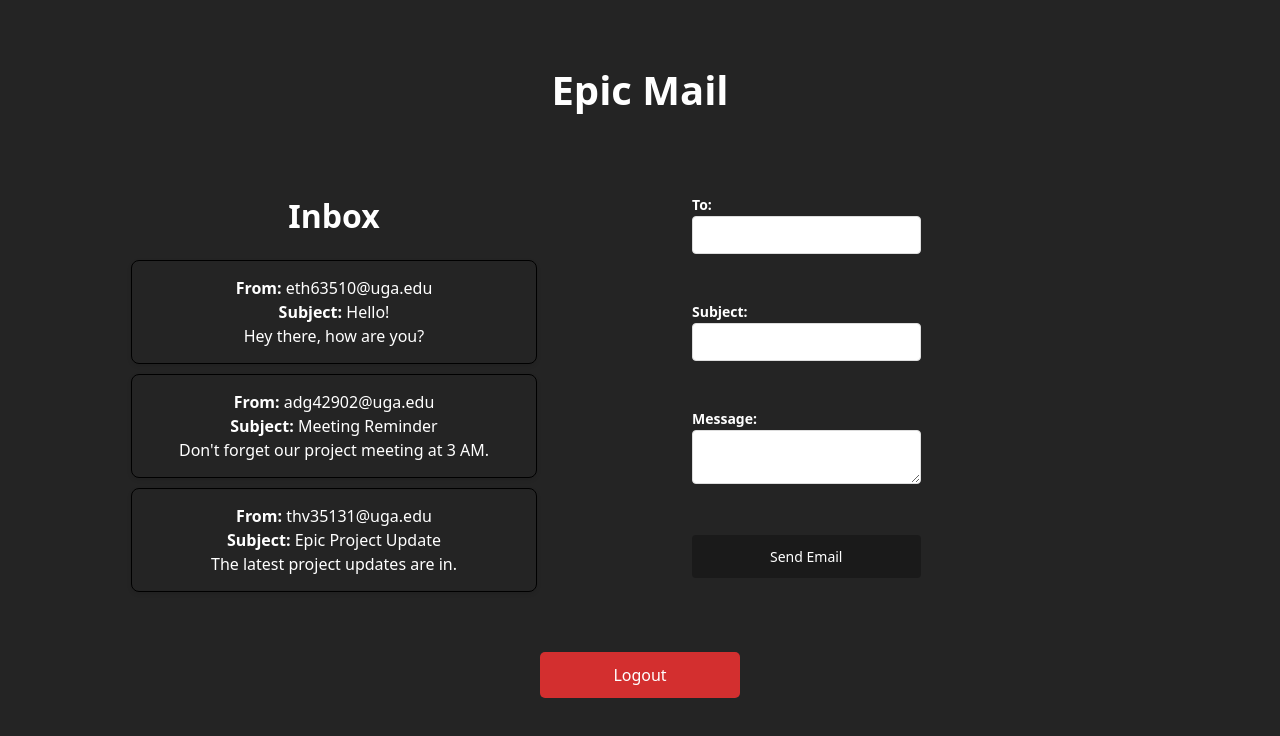
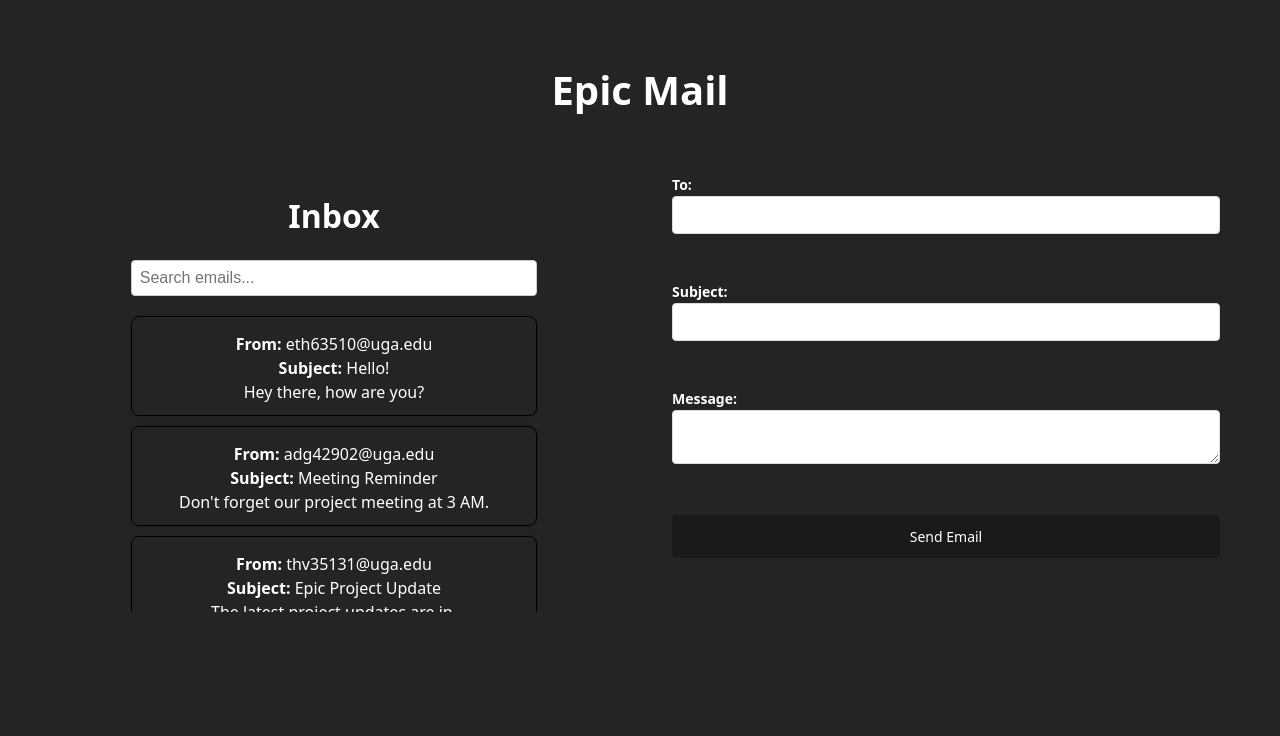
Before and after one commit to rrobinson421/EpicMailWebApplication, a React (Vite) app: page /email-management in a window 1280 px wide. Shown: the top 736 px of the page. Built offline with nearby package versions, Linux system fonts and the light colour scheme.

Commit message:
email search bar

```diff
--- a/src/components/EmailInbox.tsx
+++ b/src/components/EmailInbox.tsx
@@ -1,29 +1,86 @@
 import React, { useState } from 'react';
-import { useNavigate } from 'react-router-dom';
 import '/src/styles/EmailInboxStyle.css';
 
-interface Email {
+export interface Email {
   from: string;
   subject: string;
   message: string;
 }
 
-const EmailInbox: React.FC = () => {
-  const navigate = useNavigate();
+interface EmailInboxProps {
+  onEmailClick: (email: Email) => void; // Prop to handle email click
+}
 
-  // Fake emails for display
+const EmailInbox: React.FC<EmailInboxProps> = ({ onEmailClick }) => {
   const [emails] = useState<Email[]>([
     { from: "eth63510@uga.edu", subject: "Hello!", message: "Hey there, how are you?" },
     { from: "adg42902@uga.edu", subject: "Meeting Reminder", message: "Don't forget our project meeting at 3 AM." },
     { from: "thv35131@uga.edu", subject: "Epic Project Update", message: "The latest project updates are in." },
+    {
+      from: "rme78901@uga.edu",
+      subject: "Biography",
+      message: `During her childhood, she received early exposure to science from her mother, who was a "scientist."
+      Her life in a tiny house with her family of science enthusiasts was filled with love. As such, it wasn't long before she realized there were subtle differences in "love," each kind coming with different scents.
+      Her grandmother with silver hair was a fan of traditional theater with its humming and chirping, while her father wore a pair of large, furry boots.
+      Her parents loved each other, but they still argued from time to time.
+      She was an impassive girl who made mistakes all the time, but was also forgiven all the time.
+      "I was closer with Aunt Arlice compared to my other relatives, as she would buy me snacks. Her love was the best."
+      Soon, the young girl learned to be stubborn. Her understanding of "love" broke away from the formulae taught in textbooks.
+      As she grew older, her mother became strict with her. Together, they walked one step at a time on a vast glacial planet.
+      The girl gasped and stopped on the way, carefully observing the fantastical and enchanting "lifeforms" buried beneath the glaciers - What used to be lifeforms, at least.
+      Every time she arrived home after going on scientific expeditions, it was time for "rewards" —
+      When she took a small bite of the cake, the mouthwatering aroma would immediately cling to the roof of her mouth. Her insignificant anticipation always gave her mother's research an inviting smell.
+      Starting from their home, a planet blessed by Abundance, they boarded research aircraft and set off to more worlds.
+      Surrounded by flash bombs, silk headscarves, ribbons, and embroidery, the girl embraced joy amongst "lifeforms" created by spiraling and ascending data.
+      "A-Ruan, after eating Qingtuan, you must wash your fingers thoroughly before you can touch the lab bench."`
+    },
+    { from: "mnp67239@uga.edu", subject: "New Assignment", message: "Here's the new assignment for the course." },
+    { from: "xyz98765@uga.edu", subject: "Urgent: Server Down", message: "The server is down, please check ASAP." },
+    { from: "abc23456@uga.edu", subject: "Holiday Schedule", message: "Please review the holiday schedule for this year." },
+    {
+      from: "hta78901@uga.edu",
+      subject: "Genius Interview",
+      message: `Recent research progress on the space station has been hampered by the impact of the accident. Several researchers have been blaming themselves for betraying Madam Herta's trust and preference. May I ask: Do you have anything you'd like to say to everyone?
+      "Nope. Keep up the great work."
+      Everyone wishes to contribute to your scientific research, Madam Herta...
+      "No thanks."
+      Indeed, no researcher could ever hope to match Madam Herta's scientific ability, which is why we're deeply impressed by your wisdom and insights. Could you please tell us, Madam Herta, whether you have any research recommendations for everyone? We'd love to learn from you!
+      "No."
+      Madam Herta, your intellect and talents are obvious to all, but normal people like us could never hope to be like you... Could you please give us any pointers, such as in what domain we might devote our limited cognitive resources to?
+      "You should go home and sleep."`
+    },
+    { from: "def34567@uga.edu", subject: "Team Outing", message: "Let's plan a team outing next weekend!" },
+    { from: "ghi45678@uga.edu", subject: "Weekly Report", message: "The weekly report has been updated." },
+    { from: "jkl56789@uga.edu", subject: "Project Deadline", message: "Reminder: The project deadline is next week." },
+    { from: "mno67890@uga.edu", subject: "Code Review", message: "Please submit your code for review by end of day." },
+
   ]);
+
+  const [searchQuery, setSearchQuery] = useState<string>("");
+
+  const filteredEmails = emails.filter(email =>
+    email.from.toLowerCase().includes(searchQuery.toLowerCase()) ||
+    email.subject.toLowerCase().includes(searchQuery.toLowerCase()) ||
+    email.message.toLowerCase().includes(searchQuery.toLowerCase())
+  );
 
   return (
     <div className="inbox">
       <h2 className="inbox__title">Inbox</h2>
+
+      {/* Search Bar */}
+      <input
+        type="text"
+        className="inbox__search"
+        placeholder="Search emails..."
+        value={searchQuery}
+        onChange={(e) => setSearchQuery(e.target.value)}
+      />
+
+      {/* Email List */}
       <ul className="inbox__list">
-        {emails.map((email, index) => (
-          <li key={index} className="inbox__item">
+        {filteredEmails.map((email, index) => (
+          <li key={index} className="inbox__item" onClick={() => onEmailClick(email)}>
             <strong>From:</strong> {email.from} <br />
             <strong>Subject:</strong> {email.subject} <br />
             <p>{email.message}</p>
--- a/src/components/EmailManagement.tsx
+++ b/src/components/EmailManagement.tsx
@@ -1,27 +1,45 @@
-import React from 'react';
+import React, { useState } from 'react';
 import EmailSend from './EmailSend';
 import EmailInbox from './EmailInbox';
-import { useNavigate } from 'react-router-dom';
+import { Email } from './EmailInbox';
 import '/src/styles/EmailManagementStyle.css';
 
 const EmailManagement: React.FC = () => {
-  const navigate = useNavigate();
+  const [isEmailView, setIsEmailView] = useState<boolean>(false); // Track if we're viewing an email
+  const [selectedEmail, setSelectedEmail] = useState<Email | null>(null); // Store the selected email
 
-  const handleLogout = () => {
-    navigate('/login');
+  // This function will be called when an email is clicked
+  const handleEmailClick = (email: Email) => {
+    setSelectedEmail(email);
+    setIsEmailView(true); // Set to true to show the email view
+  };
+
+  // This function will be called when the "Back to Compose" button is clicked
+  const handleBackToCompose = () => {
+    setIsEmailView(false);
+    setSelectedEmail(null);
   };
 
   return (
     <div className="email-management">
       <div className="email-management-container">
         <div className="email-inbox">
-          <EmailInbox />
+          <EmailInbox onEmailClick={handleEmailClick} />
         </div>
-        <div className="email-send">
-          <EmailSend onSubmit={(emailData) => console.log(emailData)} />
+
+        <div className="email-view">
+          {isEmailView ? (
+            <div className="email-expanded">
+              <h3>From: {selectedEmail?.from}</h3>
+              <h4>Subject: {selectedEmail?.subject}</h4>
+              <p>{selectedEmail?.message}</p>
+              <button onClick={handleBackToCompose}>Back to Compose</button>
+            </div>
+          ) : (
+            <EmailSend onSubmit={(emailData) => console.log(emailData)} />
+          )}
         </div>
       </div>
-      <button className="logout-button" onClick={handleLogout}>Logout</button>
     </div>
   );
 };
--- a/src/components/EmailSend.tsx
+++ b/src/components/EmailSend.tsx
@@ -1,5 +1,4 @@
 import React, { useState } from 'react';
-import { useNavigate } from 'react-router-dom';
 import '/src/styles/EmailSendStyle.css';
 
 interface EmailSendProps {
@@ -7,7 +6,6 @@ interface EmailSendProps {
 }
 
 const EmailSend: React.FC<EmailSendProps> = ({ onSubmit }) => {
-  const navigate = useNavigate(); // Hook for navigation
   const [to, setTo] = useState('');
   const [subject, setSubject] = useState('');
   const [message, setMessage] = useState('');
@@ -33,6 +31,7 @@ const EmailSend: React.FC<EmailSendProps> = ({ onSubmit }) => {
     setMessage('');
   };
 
+  // Render the email send form
   return (
     <div className="email-send">
       <form onSubmit={handleSubmit} className="email-form">
--- a/src/components/Login.tsx
+++ b/src/components/Login.tsx
@@ -1,6 +1,7 @@
 import { useNavigate } from 'react-router-dom';
 import '/src/styles/AuthenticationStyle.css'
 
+// Router
 const LoginPage: React.FC = () => {
   const navigate = useNavigate();
 
@@ -12,6 +13,7 @@ const LoginPage: React.FC = () => {
     navigate('/register');
   };
 
+  // Handle login page
   return (
     <div className="login">
       <h1 className="login__title">Welcome!</h1>
--- a/src/components/Register.tsx
+++ b/src/components/Register.tsx
@@ -1,6 +1,7 @@
 import { useNavigate } from 'react-router-dom';
 import '/src/styles/AuthenticationStyle.css'
 
+// Router
 const RegisterPage: React.FC = () => {
   const navigate = useNavigate();
 
@@ -8,6 +9,7 @@ const RegisterPage: React.FC = () => {
     navigate('/login');
   };
 
+  // Handle register page
   return (
     <div className="register">
       <h1 className="register__title">Register</h1>
--- a/src/styles/EmailInboxStyle.css
+++ b/src/styles/EmailInboxStyle.css
@@ -5,6 +5,9 @@
     display: flex;
     flex-direction: column;
     align-items: center;
+    position: relative;
+    max-height: 100vh;
+    overflow-y: auto;
   }
 
   .inbox__title {
@@ -30,6 +33,9 @@
     border-color: black;
     border-width: 1px;
     border-style: solid;
+    max-height: 100px;
+    overflow: hidden;
+    text-overflow: ellipsis;
   }
 
   .inbox__item .from,
@@ -77,3 +83,15 @@
       width: 100%;
     }
   }
+
+  .inbox__search {
+    width: 80%;
+    padding: 8px;
+    margin-bottom: 20px;
+    border: 1px solid #ccc;
+    border-radius: 4px;
+    position: sticky;
+    top: 0;
+    background-color: white;
+    z-index: 1;
+  }
--- a/src/styles/EmailManagementStyle.css
+++ b/src/styles/EmailManagementStyle.css
@@ -24,7 +24,7 @@
 }
 
 .email-inbox,
-  .email-send {
+.email-view {
   width: 49%;
   height: 100%;
   padding: 20px;
```
Lines whose indentation alone changed are shown as unchanged.
